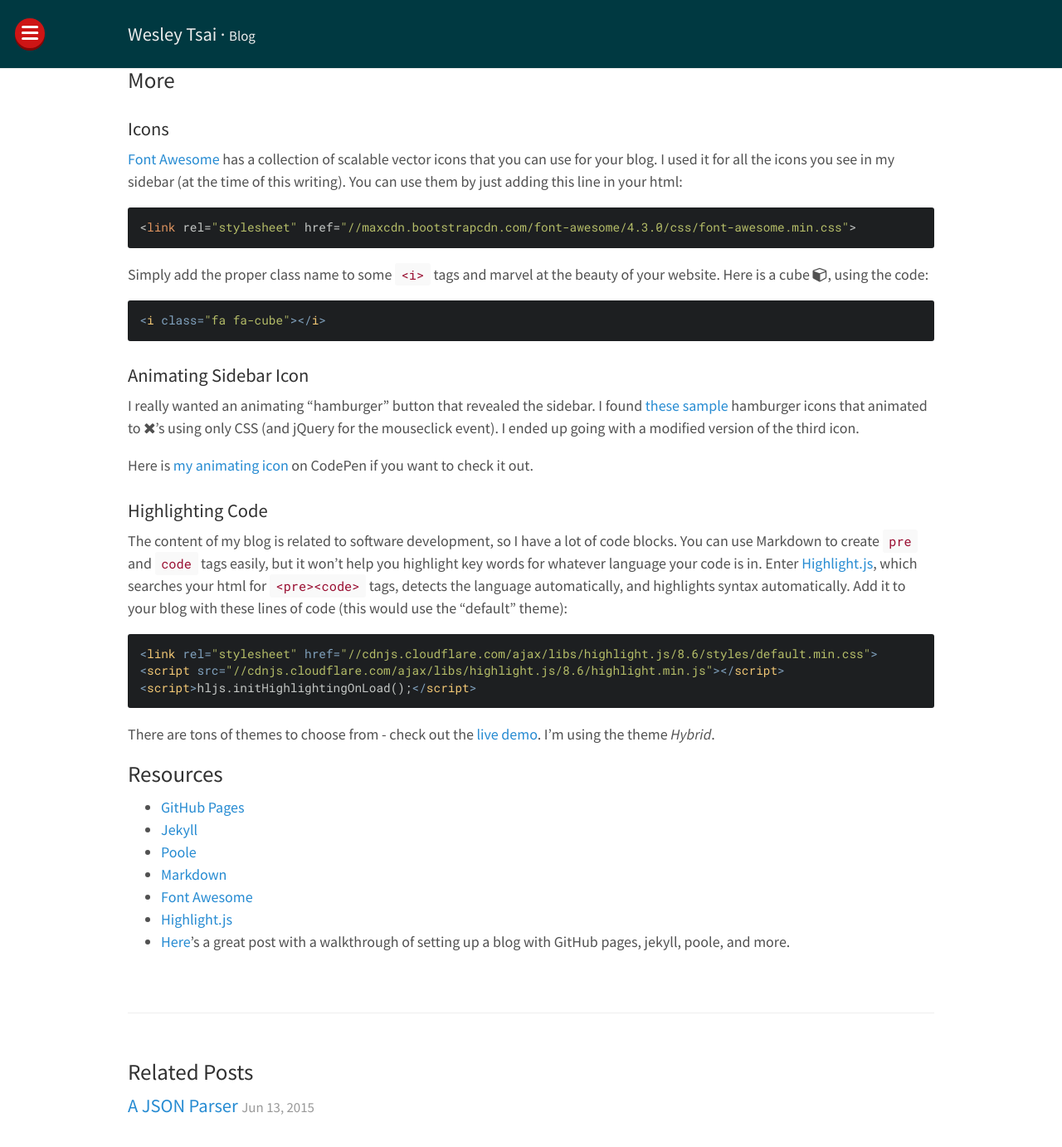
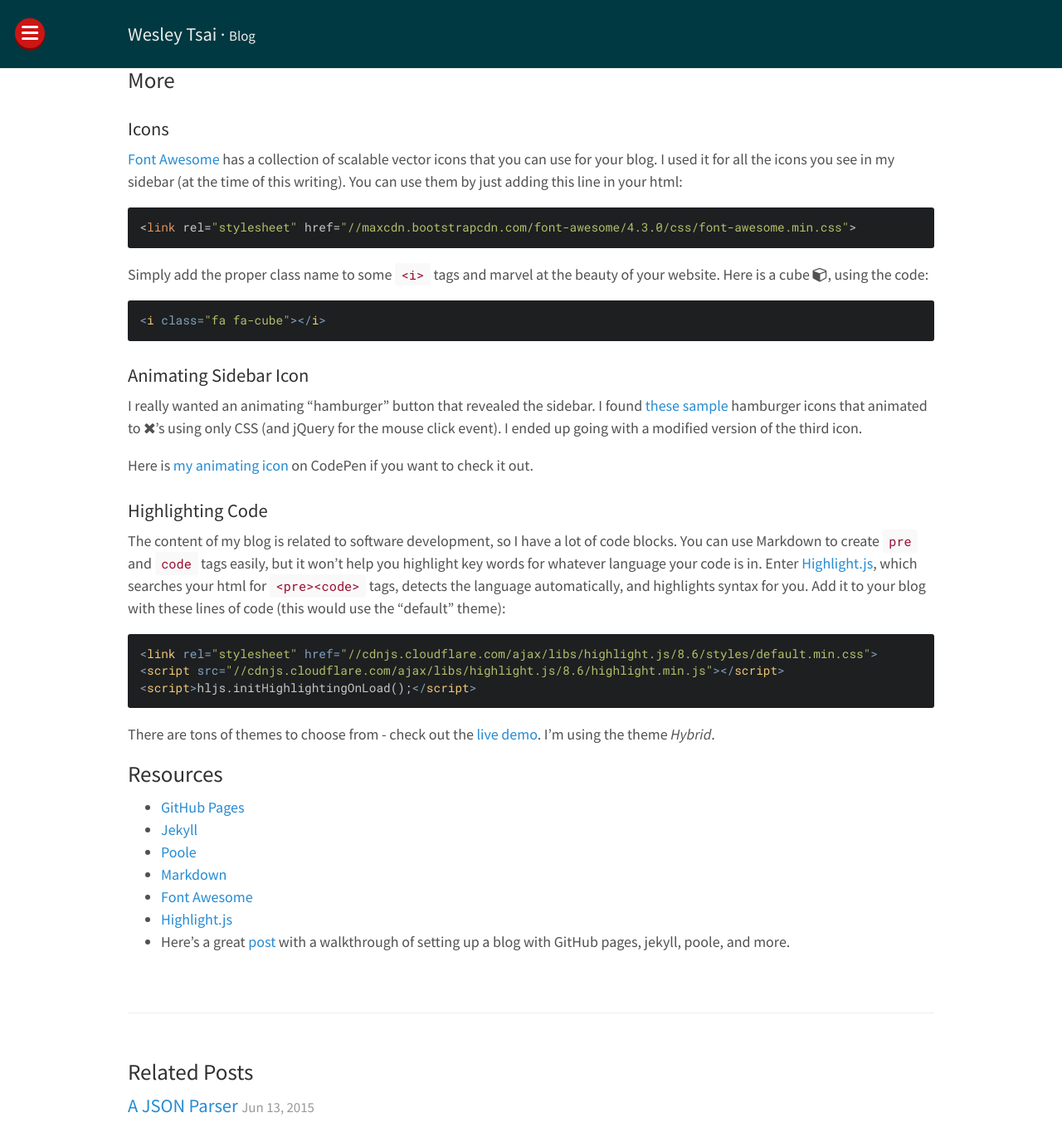
Before and after one commit to wezleytsai/wezleytsai.github.io, a Jekyll site: the page built from _posts/2015-06-18-create-a-blog.md, in a window 1280 px wide and 1400 px high, scrolled down 1688 px. Shown: the top 1382 px of the window at 83% size. Built offline with Jekyll 4.4.1, drawn with Linux system fonts in a browser that asks for light colours; nearby versions of some CDN libraries.

Commit message:
Minor edit to language

```diff
--- a/_posts/2015-06-18-create-a-blog.md
+++ b/_posts/2015-06-18-create-a-blog.md
@@ -80,13 +80,13 @@ Simply add the proper class name to some `<i>` tags and marvel at the beauty of
 
 ### Animating Sidebar Icon ###
 
-I really wanted an animating "hamburger" button that revealed the sidebar. I found [these sample ](http://codepen.io/designcouch/pen/Atyop) hamburger icons that animated to <i class="fa fa-remove"></i>'s using only CSS (and jQuery for the mouseclick event). I ended up going with a modified version of the third icon.
+I really wanted an animating "hamburger" button that revealed the sidebar. I found [these sample ](http://codepen.io/designcouch/pen/Atyop) hamburger icons that animated to <i class="fa fa-remove"></i>'s using only CSS (and jQuery for the mouse click event). I ended up going with a modified version of the third icon.
 
 Here is [my animating icon](http://codepen.io/wezleytsai/pen/QbqbVa) on CodePen if you want to check it out.
 
 ### Highlighting Code ###
 
-The content of my blog is related to software development, so I have a lot of code blocks. You can use Markdown to create `pre` and `code` tags easily, but it won't help you highlight key words for whatever language your code is in. Enter [Highlight.js] [highlightjs], which searches your html for `<pre><code>` tags, detects the language automatically, and highlights syntax automatically. Add it to your blog with these lines of code (this would use the "default" theme):
+The content of my blog is related to software development, so I have a lot of code blocks. You can use Markdown to create `pre` and `code` tags easily, but it won't help you highlight key words for whatever language your code is in. Enter [Highlight.js] [highlightjs], which searches your html for `<pre><code>` tags, detects the language automatically, and highlights syntax for you. Add it to your blog with these lines of code (this would use the "default" theme):
 
     <link rel="stylesheet" href="//cdnjs.cloudflare.com/ajax/libs/highlight.js/8.6/styles/default.min.css">
     <script src="//cdnjs.cloudflare.com/ajax/libs/highlight.js/8.6/highlight.min.js"></script>
@@ -102,4 +102,4 @@ There are tons of themes to choose from - check out the [live demo] [highlightjs
 - [Markdown] [markdown]
 - [Font Awesome] [font awesome]
 - [Highlight.js] [highlightjs]
-- [Here](http://joshualande.com/jekyll-github-pages-poole/)'s a great post with a walkthrough of setting up a blog with GitHub pages, jekyll, poole, and more.
+- Here's a great [post](http://joshualande.com/jekyll-github-pages-poole/) with a walkthrough of setting up a blog with GitHub pages, jekyll, poole, and more.
```
